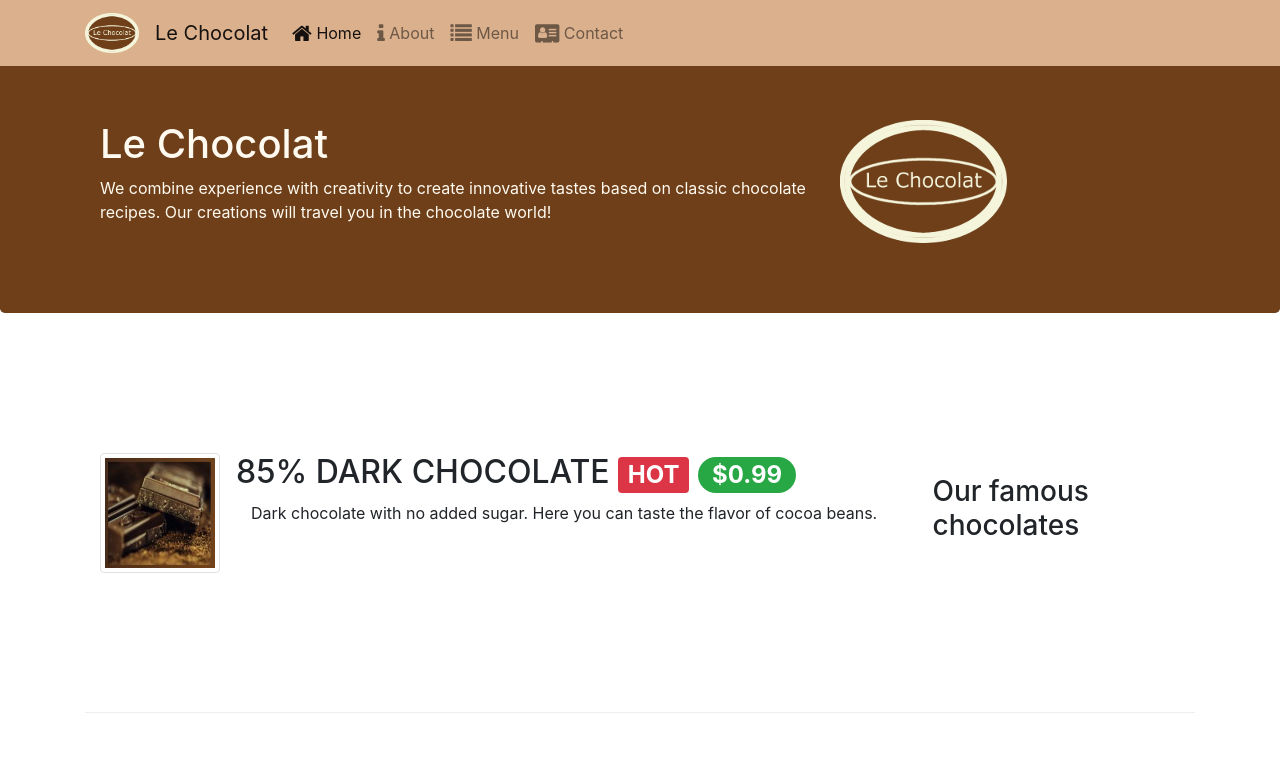
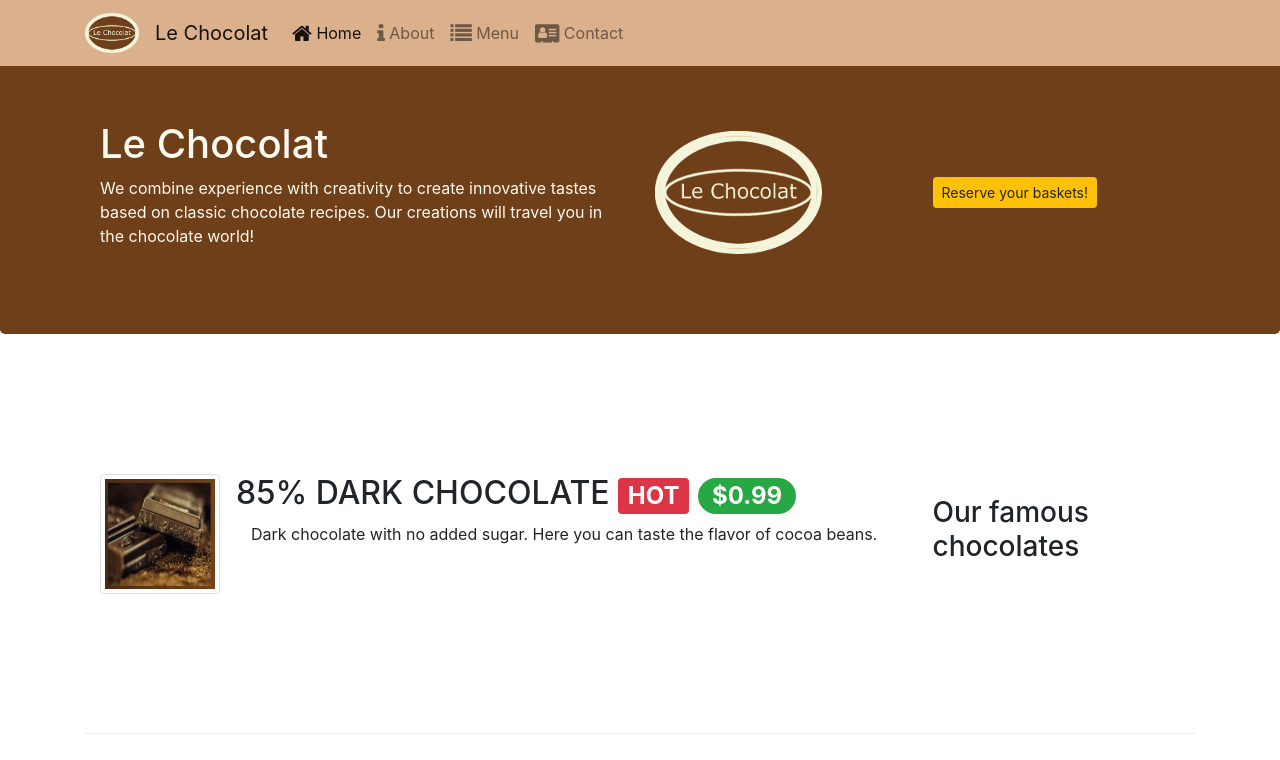
Before and after one commit to stefanosdvv/lechocolat, a website: page index.html in a window 1280 px wide. Shown: the top 760 px of the page. Drawn offline with nearby package versions, Linux system fonts and the light colour scheme.

Commit message:
Bootstrap Assignment 9 Task 2

```diff
--- a/index.html
+++ b/index.html
@@ -46,14 +46,21 @@
     <!--HEADER-->
     <header class="jumbotron">
         <div class="container">
-            <div class="row row-header">
-                <div class="col-12 col-sm-8">
+            <div class="row row-header align-items-center">
+
+                <div class="col-12 col-sm-6"> <!--Changed from 8 to 6-->
                     <h1>Le Chocolat</h1>
                     <p>We combine experience with creativity to create innovative tastes based on classic chocolate
                         recipes. Our creations will travel you in the chocolate world!</p>
                 </div>
-                <div class="col col-sm">
+                <div class="col col-sm-3"> <!--Changed from 0 to 3-->
                     <img src="images/logo.png" class="img-fluid">
+                </div>
+
+                <div class="col col-sm-3">
+                    <a class= "btn btn-sm btn-warning" href="#bskt">Reserve your baskets!
+
+                    </a>
                 </div>
             </div>
         </div>
@@ -124,7 +131,7 @@
             <div class="card mb-3">
                 <div class="card-header bg-warning">Reserve your baskets</div>
                 <div class="card-body">
-                    <form action="">
+                    <form id="bskt" action="">
                         <div class="form-group row">
                             <div class="col-sm-3">
                                 <label for="radiobtn">Number of baskets</label>
```
